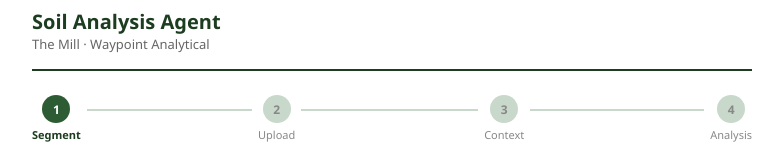
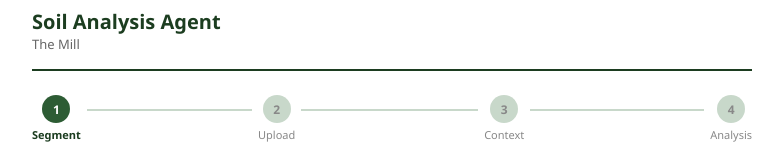
Before and after one commit to nholloway702/mill-soil-frontend, a React (Vite) app: page / in a window 1280 px wide. Shown: the top 160 px of the page, without its empty margins (248-1031 px from the left). Built offline with nearby package versions, Linux system fonts and the light colour scheme.

Commit message:
style: remove Waypoint Analytical branding from UI

```diff
--- a/src/App.jsx
+++ b/src/App.jsx
@@ -306,7 +306,7 @@ function ReportDetail({ item, segmentLabel, onBack, onReset }) {
         <div className="print-show" style={{ display: "none", marginBottom: 20, paddingBottom: 14, borderBottom: "2px solid #1c3d20" }}>
           <div style={{ display: "flex", alignItems: "center", gap: 12 }}>
             <div style={{ fontWeight: 800, fontSize: 20, color: "#1c3d20" }}>The Mill</div>
-            <div style={{ fontSize: 13, color: "#444", marginTop: 2 }}>Soil Analysis Report · Waypoint Analytical</div>
+            <div style={{ fontSize: 13, color: "#444", marginTop: 2 }}>Soil Analysis Report</div>
           </div>
         </div>
 
@@ -442,7 +442,7 @@ function ReportDetail({ item, segmentLabel, onBack, onReset }) {
 
 // ─── main component ────────────────────────────────────────────────────────────
 
-const SYSTEM_PROMPT = `You are an expert agronomist and soil fertility specialist working for The Mill, a family-owned agricultural retail store in Bel Air, MD. You analyze Waypoint Analytical soil reports and generate comprehensive, actionable plans for customers.
+const SYSTEM_PROMPT = `You are an expert agronomist and soil fertility specialist working for The Mill, a family-owned agricultural retail store in Bel Air, MD. You analyze soil lab reports and generate comprehensive, actionable plans for customers.
 
 You will receive a soil sample PDF and customer context. Return a JSON object ONLY with no markdown or preamble, matching this exact structure:
 
@@ -618,7 +618,7 @@ export default function MillSoilAgent() {
         <div className="no-print" style={{ display: "flex", alignItems: "center", gap: 14, marginBottom: 24, paddingBottom: 16, borderBottom: `2px solid ${MILL_GREEN}` }}>
           <div>
             <h1 style={{ fontSize: 20, fontWeight: 700, color: MILL_GREEN, margin: 0 }}>Soil Analysis Agent</h1>
-            <p style={{ fontSize: 13, color: "#666", margin: 0 }}>The Mill · Waypoint Analytical</p>
+            <p style={{ fontSize: 13, color: "#666", margin: 0 }}>The Mill</p>
           </div>
         </div>
         <ReportDetail
@@ -641,7 +641,7 @@ export default function MillSoilAgent() {
       <div style={{ display: "flex", alignItems: "center", gap: 14, marginBottom: 24, paddingBottom: 16, borderBottom: `2px solid ${MILL_GREEN}` }}>
         <div>
           <h1 style={{ fontSize: 20, fontWeight: 700, color: MILL_GREEN, margin: 0 }}>Soil Analysis Agent</h1>
-          <p style={{ fontSize: 13, color: "#666", margin: 0 }}>The Mill · Waypoint Analytical</p>
+          <p style={{ fontSize: 13, color: "#666", margin: 0 }}>The Mill</p>
         </div>
       </div>
 
@@ -668,7 +668,7 @@ export default function MillSoilAgent() {
       {/* ── STEP 1 — Upload (multi-file) ── */}
       {step === 1 && (
         <div>
-          <SectionHeader title="Upload Waypoint soil reports (PDF)" />
+          <SectionHeader title="Upload soil lab reports (PDF)" />
 
           {/* drop zone */}
           <div
@@ -692,7 +692,7 @@ export default function MillSoilAgent() {
             ) : (
               <>
                 <div style={{ fontWeight: 600, color: MILL_GREEN, fontSize: 14 }}>Drop PDFs here or click to browse</div>
-                <div style={{ fontSize: 12, color: "#888", marginTop: 4 }}>Waypoint Analytical reports — select one or multiple</div>
+                <div style={{ fontSize: 12, color: "#888", marginTop: 4 }}>Soil lab reports — select one or multiple</div>
               </>
             )}
             <input
```
